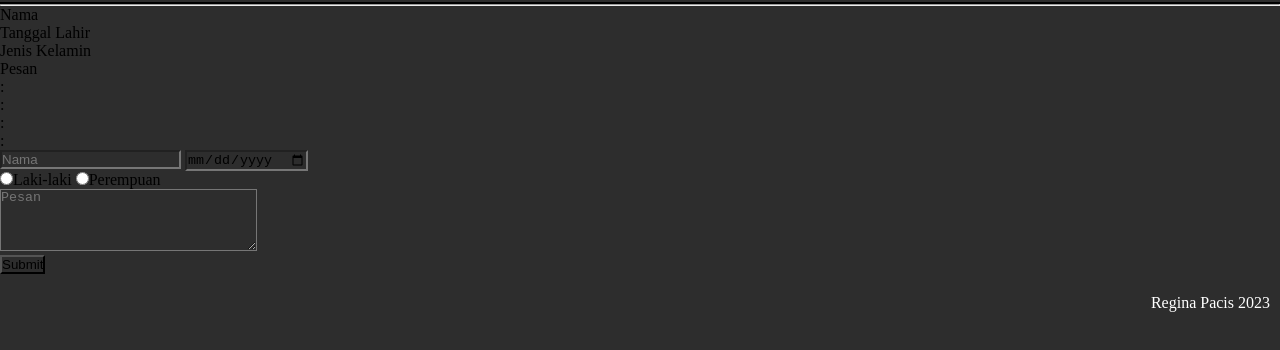
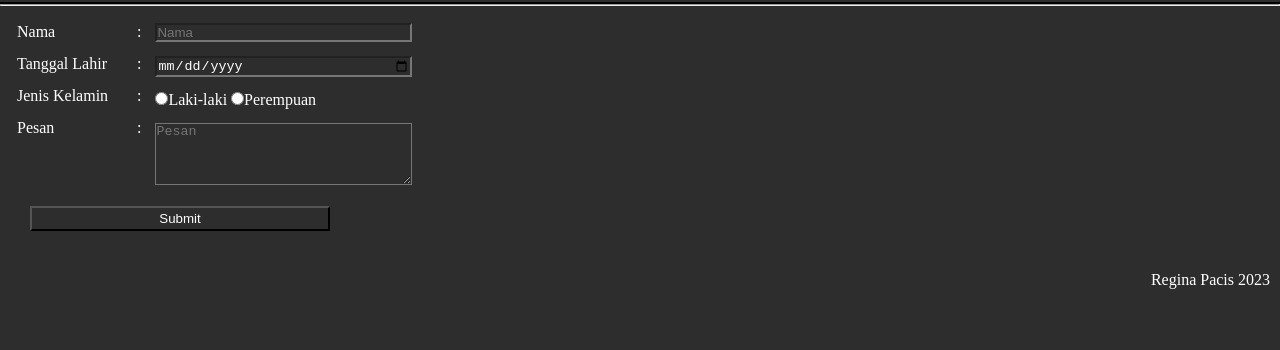
Before and after one commit to paskal26/contoh, a plain HTML site: page message.html in a window 1280 px wide. Shown: the part 58-408 px from the top of the page. Drawn offline with Linux system fonts and the light colour scheme.

Commit message:
perbaikan3

```diff
--- a/message.css
+++ b/message.css
@@ -51,6 +51,53 @@
     background-color: black;
 }
 
+.content{
+    flex-direction: row;
+    display:flex;
+    color: white;
+    margin-bottom: auto;
+}
+
+.content > div {
+    display: flex;
+    flex: 2; align-content: center; justify-content: center;
+}
+
+.form{
+    flex-direction: row;
+    display:flex;
+    margin: 10px;
+}
+.head{
+    flex-direction: column;
+    display:flex;
+    width: 120px;
+}
+.margin-form {
+    margin: 7px;
+    color: white;
+}
+
+.titik{
+    flex-direction: column;
+    display: flex;
+}
+
+.tombol {
+    width: 300px;
+    height: 25px;
+    color: white;
+    margin-left: 30px;
+    margin-bottom: 20px;
+}
+
+.isi {
+    flex-direction: column;
+    display:flex;
+    color: white;
+}
+
+
 footer > p {
     text-align: end;
     color: white;
```
